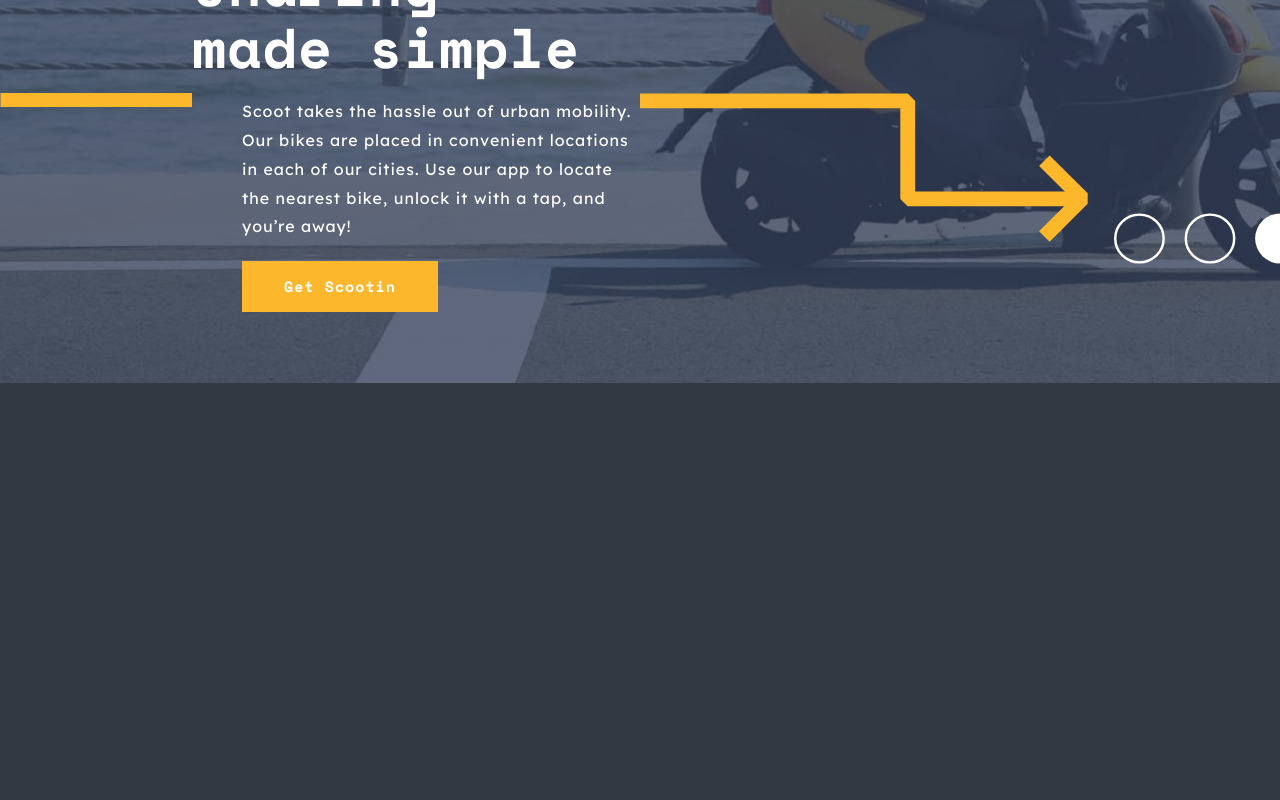
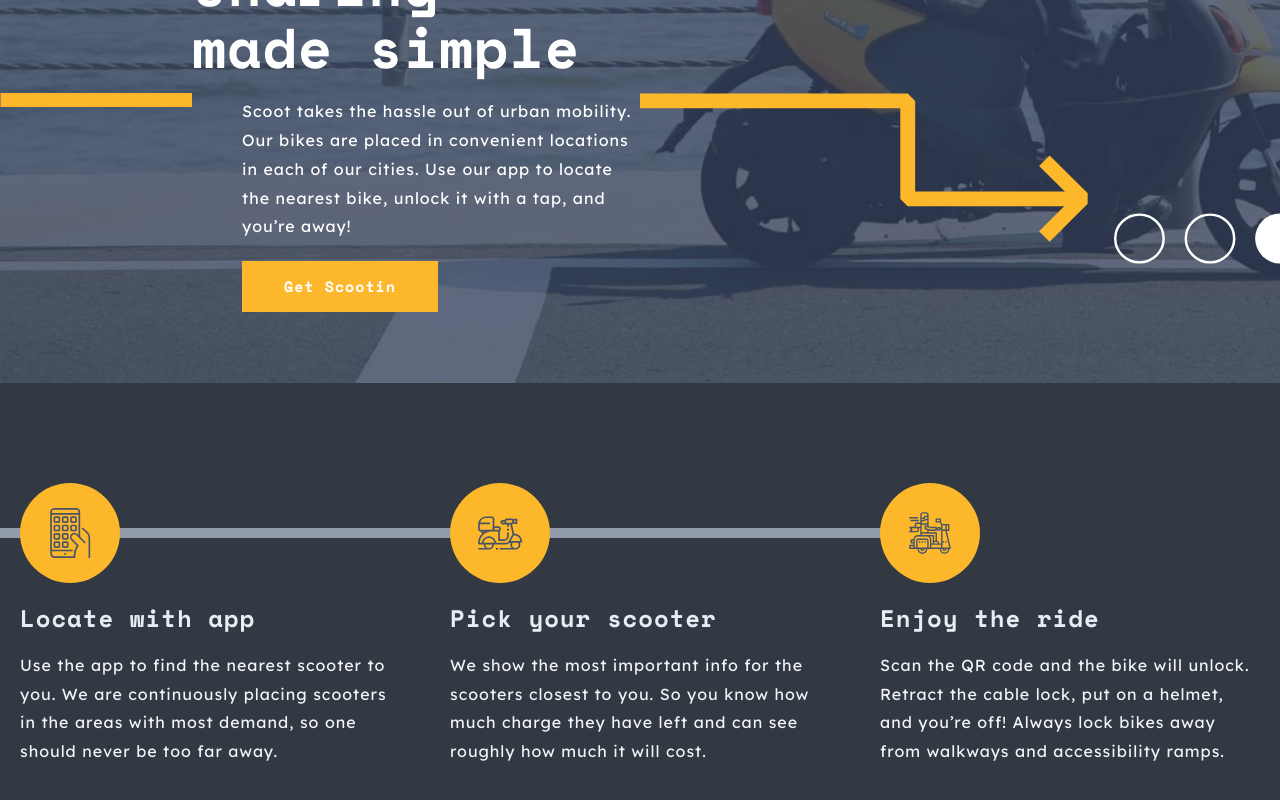
Before and after one commit to habibdev96/FEM-scoot-multi-page-website, a React (Create React App) app: page / in a window 1280 px wide. Shown: the part 348-1148 px from the top of the page. Before the commit the page ends 800 px from the top, so only its background shows below. Built offline with nearby package versions, Linux system fonts and the light colour scheme.

Commit message:
created home feature cards

```diff
--- a/src/abstracts/Themes.js
+++ b/src/abstracts/Themes.js
@@ -1,11 +1,13 @@
 export const lightTheme = {
   mainBg: 'hsl(0, 0%, 95%)',
+  secondaryBg: 'hsl(212, 41%, 93%)',
   heading: 'hsl(216, 17%, 35%)',
   text: 'hsl(217, 12%, 62%)',
 };
 
 export const darkTheme = {
   mainBg: 'hsl(215, 14%, 23%)',
+  secondaryBg: 'hsl(217, 12%, 62%)',
   heading: 'hsl(212, 41%, 93%)',
   text: 'hsl(214, 37%, 96%)',
 };
--- /dev/null
+++ b/src/components/Home/HomeFeatureCard.js
@@ -0,0 +1,37 @@
+import styled from 'styled-components';
+import { CardHeading } from '../StyledElements/Headings.styled';
+import Paragraph from '../StyledElements/Paragraphs.styled';
+
+const StyledArticle = styled.article`
+  position: relative;
+
+  .icon {
+    position: relative;
+    width: 10rem;
+    margin-bottom: 2rem;
+    z-index: 10;
+  }
+
+  &::before {
+    content: '';
+    position: absolute;
+    top: 15%;
+    left: -90%;
+    z-index: 1;
+    height: 1rem;
+    width: 100%;
+    background-color: ${({ theme }) => theme.secondaryBg};
+  }
+`;
+
+const HomeFeatureCard = ({ icon, title, description }) => {
+  return (
+    <StyledArticle>
+      <img src={icon} alt={title} className='icon' />
+      <CardHeading>{title}</CardHeading>
+      <Paragraph>{description}</Paragraph>
+    </StyledArticle>
+  );
+};
+
+export default HomeFeatureCard;
--- /dev/null
+++ b/src/components/Home/HomeFeatureCards.js
@@ -0,0 +1,29 @@
+import styled from 'styled-components';
+import { useGlobalContext } from '../../context';
+import { sectionSpacingMd, maxWidthLg } from '../../abstracts/Mixins';
+import HomeFeatureCard from './HomeFeatureCard';
+
+const Container = styled.div`
+  ${sectionSpacingMd}
+  ${maxWidthLg}
+  display: grid;
+  grid-template-columns: repeat(3, 1fr);
+  align-items: center;
+  gap: var(--gap);
+`;
+
+const HomeFeatureCards = () => {
+  const { homeFeatureCards } = useGlobalContext();
+
+  return (
+    <section>
+      <Container>
+        {homeFeatureCards.map((card) => (
+          <HomeFeatureCard key={card.id} {...card} />
+        ))}
+      </Container>
+    </section>
+  );
+};
+
+export default HomeFeatureCards;
--- a/src/components/StyledElements/Headings.styled.js
+++ b/src/components/StyledElements/Headings.styled.js
@@ -6,3 +6,9 @@
   font-size: 5.6rem;
   color: var(--white);
 `;
+
+export const CardHeading = styled.h4`
+  ${headingStyles}
+  font-size: 2.4rem;
+  color: ${({ theme }) => theme.heading};
+`;
--- a/src/context.js
+++ b/src/context.js
@@ -1,11 +1,13 @@
 import React, { useState, useContext } from 'react';
-import { linksData } from './data';
+import { linksData, homeFeatureCardsData } from './data';
 
 const AppContext = React.createContext();
 
 export const AppProvider = ({ children }) => {
   const [theme, setTheme] = useState('dark');
   const [links, setLinks] = useState(linksData);
+  const [homeFeatureCards, setHomeFeatureCards] =
+    useState(homeFeatureCardsData);
 
   const themeToggler = () => {
     if (theme === 'light') {
@@ -20,7 +22,9 @@
   const scrollToTop = () => window.scrollTo(0, 0);
 
   return (
-    <AppContext.Provider value={{ theme, themeToggler, links }}>
+    <AppContext.Provider
+      value={{ theme, themeToggler, links, homeFeatureCards }}
+    >
       {children}
     </AppContext.Provider>
   );
--- a/src/data.js
+++ b/src/data.js
@@ -1,3 +1,7 @@
+import homeFeatureCardIconOne from './assets/icons/locate.svg';
+import homeFeatureCardIconTwo from './assets/icons/scooter.svg';
+import homeFeatureCardIconThree from './assets/icons/ride.svg';
+
 export const linksData = [
   {
     id: 1,
@@ -15,3 +19,27 @@
     text: 'Careers',
   },
 ];
+
+export const homeFeatureCardsData = [
+  {
+    id: 1,
+    icon: homeFeatureCardIconOne,
+    title: 'Locate with app',
+    description:
+      'Use the app to find the nearest scooter to you. We are continuously placing scooters in the areas with most demand, so one should never be too far away.',
+  },
+  {
+    id: 2,
+    icon: homeFeatureCardIconTwo,
+    title: 'Pick your scooter',
+    description:
+      'We show the most important info for the scooters closest to you. So you know how much charge they have left and can see roughly how much it will cost.',
+  },
+  {
+    id: 3,
+    icon: homeFeatureCardIconThree,
+    title: 'Enjoy the ride',
+    description:
+      'Scan the QR code and the bike will unlock. Retract the cable lock, put on a helmet, and you’re off! Always lock bikes away from walkways and accessibility ramps.',
+  },
+];
--- a/src/pages/Home.js
+++ b/src/pages/Home.js
@@ -1,9 +1,13 @@
 import HomeHero from '../components/Home/HomeHero';
+import HomeFeatureCards from '../components/Home/HomeFeatureCards';
 
 const Home = () => {
   return (
     <>
       <HomeHero />
+      <main>
+        <HomeFeatureCards />
+      </main>
     </>
   );
 };
```
